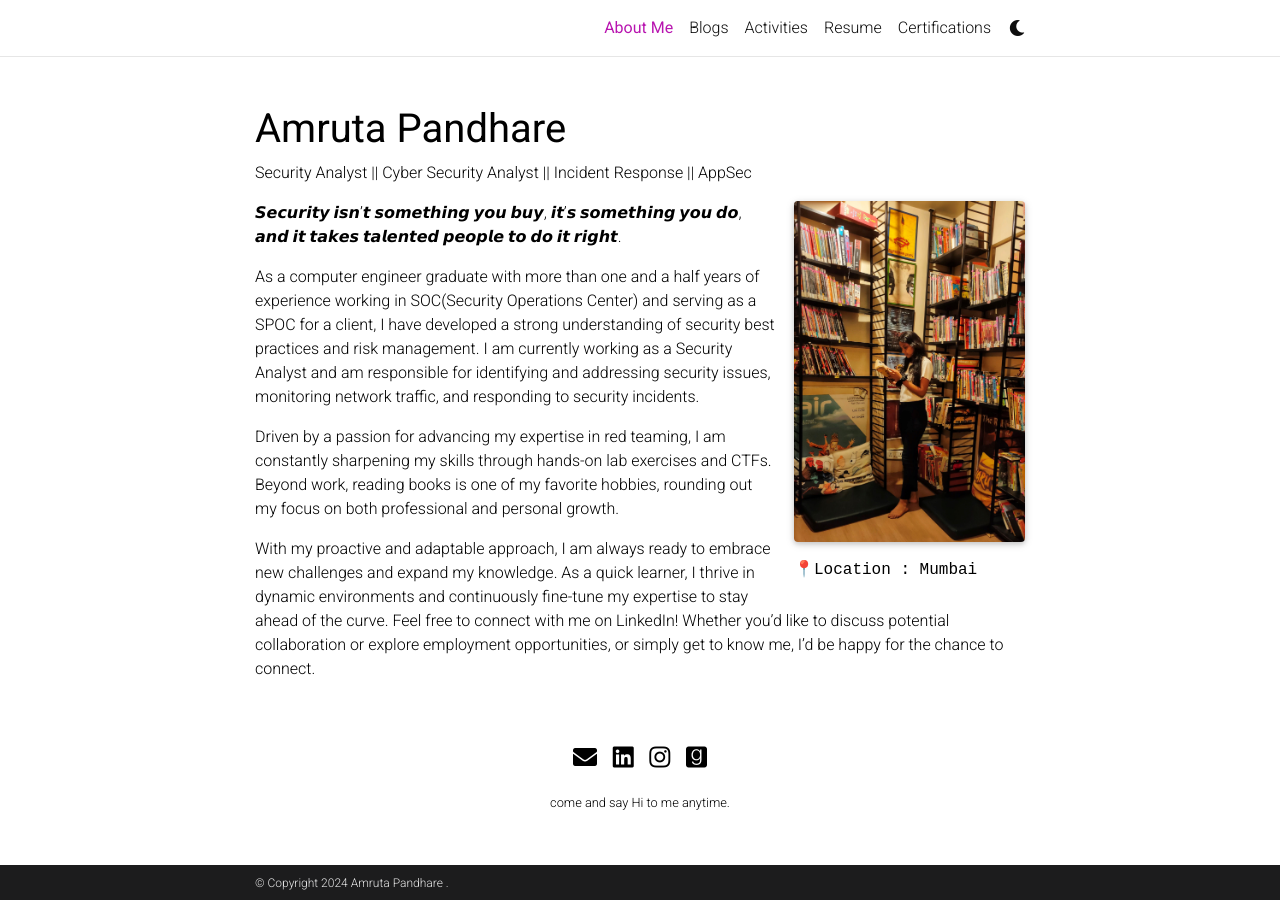
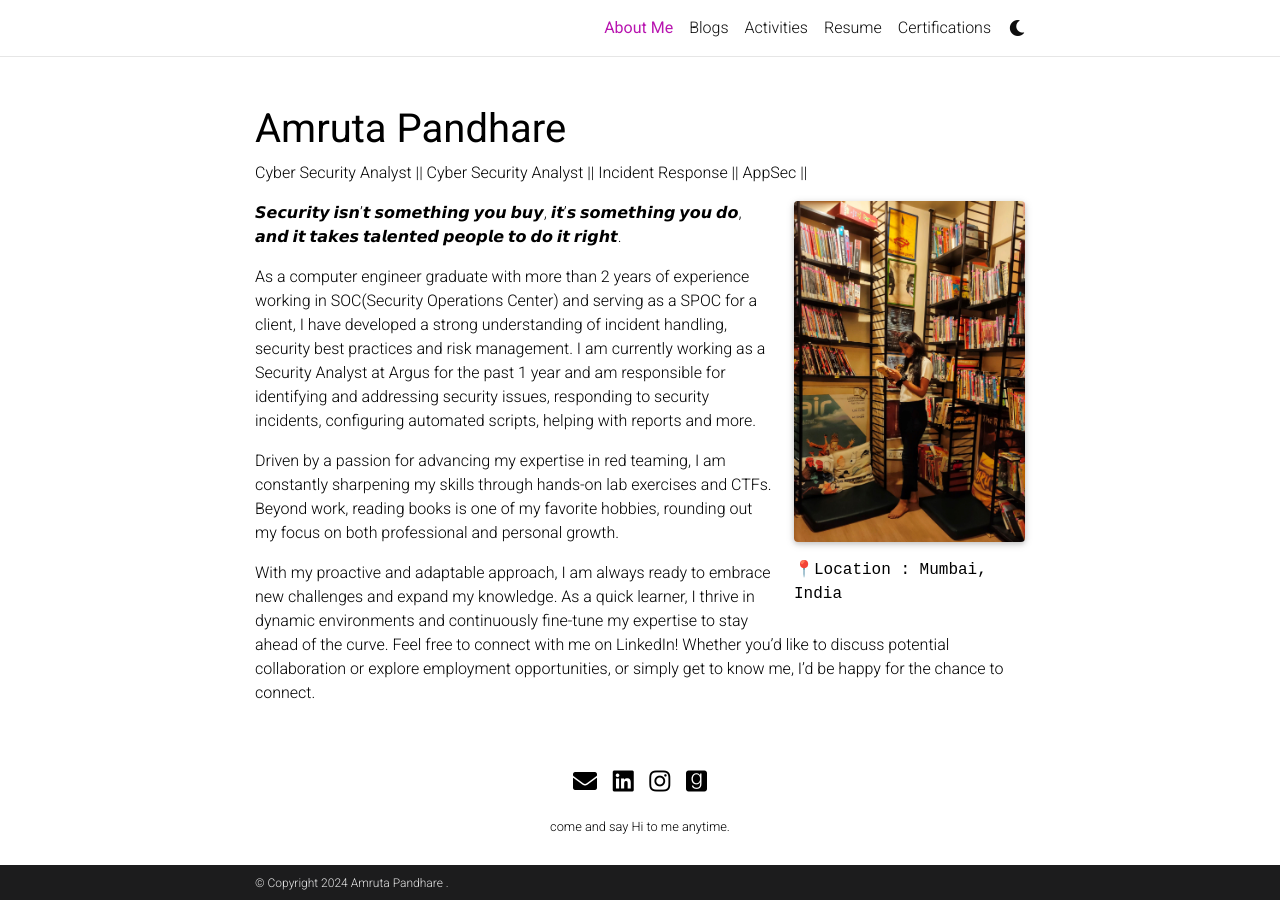
Before and after one commit to AmrutaPandhare/AmrutaPandhare.github.io, a Jekyll site: the page built from _pages/about.md, in a window 1280 px wide. Built offline with Jekyll 4.4.1, drawn with Linux system fonts in a browser that asks for light colours; full-size pictures stand in for the smaller copies a plugin makes; comment, search, counter and statistics services are not loaded; a style sheet for code colours, icons or effects is not loaded.

Commit message:
Update about.md

```diff
--- a/_pages/about.md
+++ b/_pages/about.md
@@ -2,14 +2,14 @@
 layout: about
 title: About Me
 permalink: /
-subtitle: Security Analyst || Cyber Security Analyst || Incident Response || AppSec
+subtitle: Cyber Security Analyst || Cyber Security Analyst || Incident Response || AppSec ||
 
 profile:
   align: right
   image: aboutme.jpg
   image_circular: false # crops the image to make it circular
   address: >
-    <p>📍Location : Mumbai</p>
+    <p>📍Location : Mumbai, India </p>
 
 # news: true  # includes a list of news items
 # selected_papers: true # includes a list of papers marked as "selected={true}"
@@ -18,7 +18,7 @@ social: true  # includes social icons at the bottom of the page
 
 𝙎𝙚𝙘𝙪𝙧𝙞𝙩𝙮 𝙞𝙨𝙣’𝙩 𝙨𝙤𝙢𝙚𝙩𝙝𝙞𝙣𝙜 𝙮𝙤𝙪 𝙗𝙪𝙮, 𝙞𝙩’𝙨 𝙨𝙤𝙢𝙚𝙩𝙝𝙞𝙣𝙜 𝙮𝙤𝙪 𝙙𝙤, 𝙖𝙣𝙙 𝙞𝙩 𝙩𝙖𝙠𝙚𝙨 𝙩𝙖𝙡𝙚𝙣𝙩𝙚𝙙 𝙥𝙚𝙤𝙥𝙡𝙚 𝙩𝙤 𝙙𝙤 𝙞𝙩 𝙧𝙞𝙜𝙝𝙩.
 
-As a computer engineer graduate with more than one and a half years of experience working in SOC(Security Operations Center) and serving as a SPOC for a client, I have developed a strong understanding of security best practices and risk management. I am currently working as a Security Analyst and am responsible for identifying and addressing security issues, monitoring network traffic, and responding to security incidents.
+As a computer engineer graduate with more than 2 years of experience working in SOC(Security Operations Center) and serving as a SPOC for a client, I have developed a strong understanding of incident handling, security best practices and risk management. I am currently working as a Security Analyst at Argus for the past 1 year and am responsible for identifying and addressing security issues, responding to security incidents, configuring automated scripts, helping with reports and more.
 
 Driven by a passion for advancing my expertise in red teaming, I am constantly sharpening my skills through hands-on lab exercises and CTFs. Beyond work, reading books is one of my favorite hobbies, rounding out my focus on both professional and personal growth.
 
```
